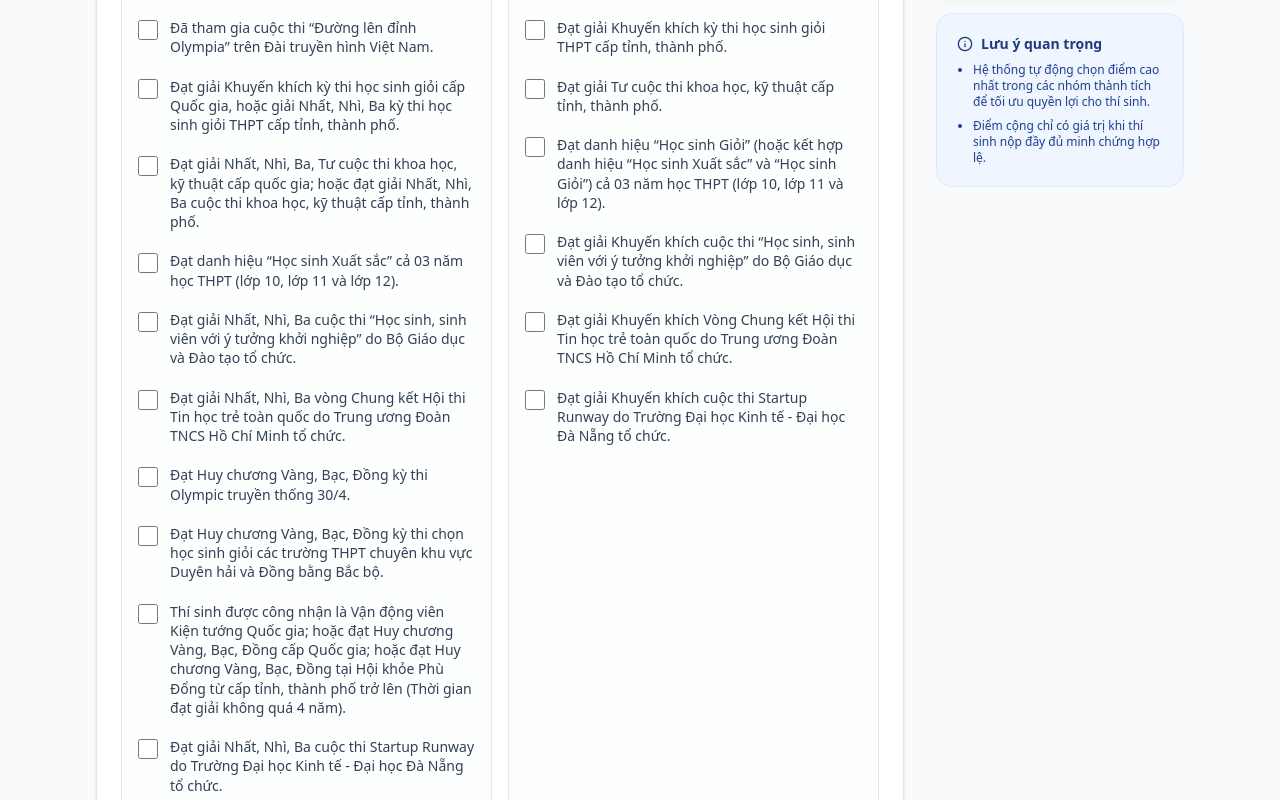
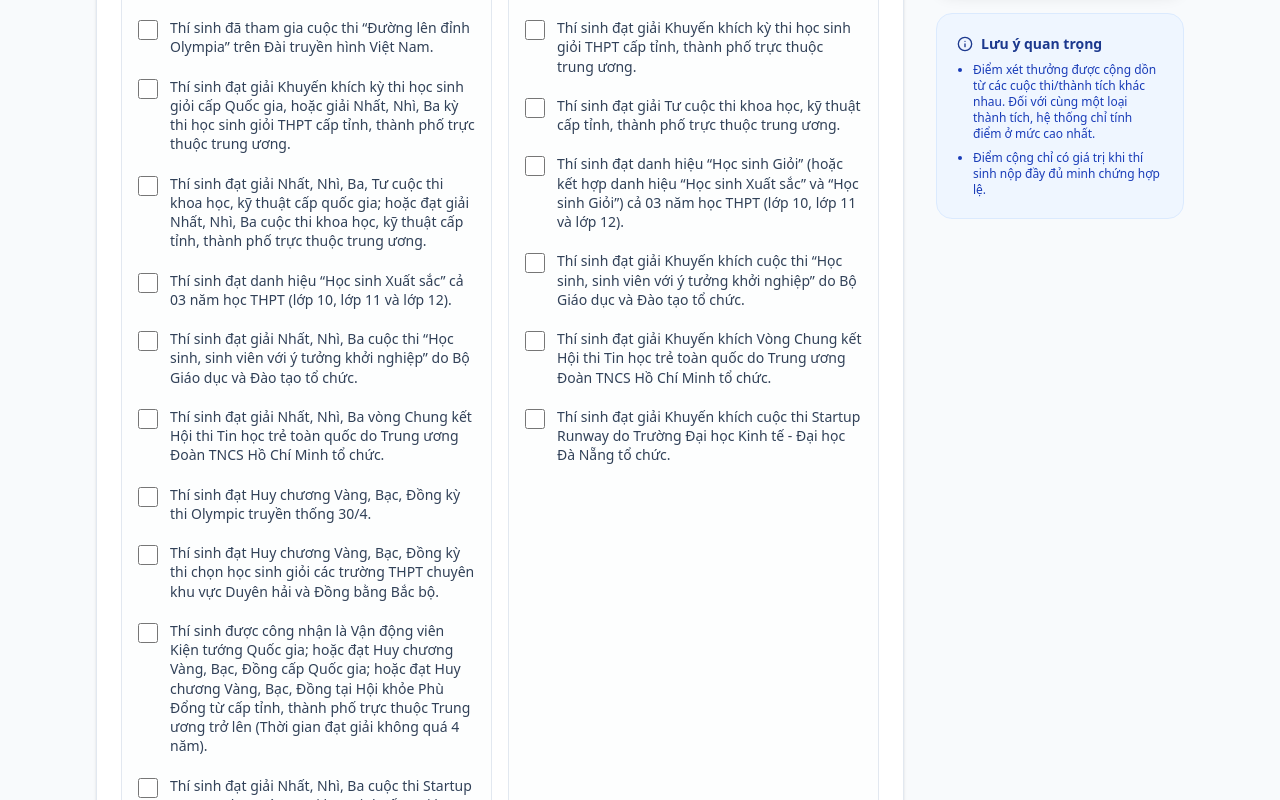
Before and after one commit to diendue48k/congtinhdiemcongdue, a React (Vite) app: page / in a window 1280 px wide. Shown: the part 460-1260 px from the top of the page. Built offline with nearby package versions, Linux system fonts and the light colour scheme.

Commit message:
update feature

```diff
--- a/src/App.tsx
+++ b/src/App.tsx
@@ -72,15 +72,20 @@ export default function App() {
   // Group 1
   const diemThuong = state.isPT1 ? LIMITS.DIEM_THUONG : 0;
 
-  // Group 2
-  const max2_1 = state.hsXuatSac ? 1.5 : (state.hsGioi ? 1.0 : 0);
-  const max2_2 = (state.hsgQuocGia || state.hsgTinh || state.olympic || state.hsgDuyenHai) ? 1.5 : (state.hsgKkTinh ? 1.0 : 0);
-  const max2_3 = (state.khktQuocGia || state.khktTinh) ? 1.5 : (state.khktKkTinh ? 1.0 : 0);
-  const max2_4 = (state.khoiNghiepNhatNhiBa || state.tinHocTreNhatNhiBa || state.startupDueNhatNhiBa) ? 1.5 : ((state.khoiNghiepKk || state.tinHocTreKk || state.startupDueKk) ? 1.0 : 0);
-  const max2_5 = state.theThao ? 1.5 : 0;
-  const max2_6 = state.olympia ? 1.5 : 0;
+  // Group 2 (Điểm xét thưởng) - Cộng dồn các thành tích khác nhau
+  const diem_hs = state.hsXuatSac ? 1.5 : (state.hsGioi ? 1.0 : 0);
+  const diem_hsg = state.hsgQuocGia ? 1.5 : (state.hsgKkTinh ? 1.0 : 0);
+  const diem_khkt = state.khktQuocGia ? 1.5 : (state.khktKkTinh ? 1.0 : 0);
+  const diem_khoiNghiep = state.khoiNghiepNhatNhiBa ? 1.5 : (state.khoiNghiepKk ? 1.0 : 0);
+  const diem_tinHocTre = state.tinHocTreNhatNhiBa ? 1.5 : (state.tinHocTreKk ? 1.0 : 0);
+  const diem_startupDue = state.startupDueNhatNhiBa ? 1.5 : (state.startupDueKk ? 1.0 : 0);
+  const diem_olympia = state.olympia ? 1.5 : 0;
+  const diem_olympic = state.olympic ? 1.5 : 0;
+  const diem_hsgDuyenHai = state.hsgDuyenHai ? 1.5 : 0;
+  const diem_theThao = state.theThao ? 1.5 : 0;
 
-  const diemXetThuong = Math.min(max2_1 + max2_2 + max2_3 + max2_4 + max2_5 + max2_6, LIMITS.DIEM_XET_THUONG);
+  const totalXetThuong = diem_hs + diem_hsg + diem_khkt + diem_khoiNghiep + diem_tinHocTre + diem_startupDue + diem_olympia + diem_olympic + diem_hsgDuyenHai + diem_theThao;
+  const diemXetThuong = Math.min(totalXetThuong, LIMITS.DIEM_XET_THUONG);
 
   // Group 3
   const max3_1 = state.heDaoTao === 'tieu_chuan' ? 0 : state.ngoaiNgu;
@@ -111,7 +116,7 @@ export default function App() {
   );
 
   return (
-    <div className="min-h-screen bg-slate-50 font-sans text-slate-800 pb-24">
+    <div className="min-h-screen bg-slate-50 font-sans text-slate-800 pb-24 relative">
       {/* Header */}
       <header className="bg-white border-b border-slate-200 sticky top-0 z-10 shadow-sm">
         <div className="max-w-6xl mx-auto px-4 sm:px-6 lg:px-8 h-14 sm:h-16 flex items-center justify-center sm:justify-start gap-2 sm:gap-3">
@@ -191,28 +196,28 @@ export default function App() {
                     <div className="border border-slate-200 rounded-lg p-4 bg-slate-50/30">
                       <h4 className="text-sm font-semibold text-slate-800 mb-3">Cộng 1,5 điểm cho mỗi thành tích sau</h4>
                       <div className="space-y-1">
-                        <CheckboxItem label="Đã tham gia cuộc thi “Đường lên đỉnh Olympia” trên Đài truyền hình Việt Nam." stateKey="olympia" colorClass="text-[#009A44] focus:ring-[#009A44]" />
-                        <CheckboxItem label="Đạt giải Khuyến khích kỳ thi học sinh giỏi cấp Quốc gia, hoặc giải Nhất, Nhì, Ba kỳ thi học sinh giỏi THPT cấp tỉnh, thành phố." stateKey="hsgQuocGia" colorClass="text-[#009A44] focus:ring-[#009A44]" />
-                        <CheckboxItem label="Đạt giải Nhất, Nhì, Ba, Tư cuộc thi khoa học, kỹ thuật cấp quốc gia; hoặc đạt giải Nhất, Nhì, Ba cuộc thi khoa học, kỹ thuật cấp tỉnh, thành phố." stateKey="khktQuocGia" colorClass="text-[#009A44] focus:ring-[#009A44]" />
-                        <CheckboxItem label="Đạt danh hiệu “Học sinh Xuất sắc” cả 03 năm học THPT (lớp 10, lớp 11 và lớp 12)." stateKey="hsXuatSac" colorClass="text-[#009A44] focus:ring-[#009A44]" />
-                        <CheckboxItem label="Đạt giải Nhất, Nhì, Ba cuộc thi “Học sinh, sinh viên với ý tưởng khởi nghiệp” do Bộ Giáo dục và Đào tạo tổ chức." stateKey="khoiNghiepNhatNhiBa" colorClass="text-[#009A44] focus:ring-[#009A44]" />
-                        <CheckboxItem label="Đạt giải Nhất, Nhì, Ba vòng Chung kết Hội thi Tin học trẻ toàn quốc do Trung ương Đoàn TNCS Hồ Chí Minh tổ chức." stateKey="tinHocTreNhatNhiBa" colorClass="text-[#009A44] focus:ring-[#009A44]" />
-                        <CheckboxItem label="Đạt Huy chương Vàng, Bạc, Đồng kỳ thi Olympic truyền thống 30/4." stateKey="olympic" colorClass="text-[#009A44] focus:ring-[#009A44]" />
-                        <CheckboxItem label="Đạt Huy chương Vàng, Bạc, Đồng kỳ thi chọn học sinh giỏi các trường THPT chuyên khu vực Duyên hải và Đồng bằng Bắc bộ." stateKey="hsgDuyenHai" colorClass="text-[#009A44] focus:ring-[#009A44]" />
-                        <CheckboxItem label="Thí sinh được công nhận là Vận động viên Kiện tướng Quốc gia; hoặc đạt Huy chương Vàng, Bạc, Đồng cấp Quốc gia; hoặc đạt Huy chương Vàng, Bạc, Đồng tại Hội khỏe Phù Đổng từ cấp tỉnh, thành phố trở lên (Thời gian đạt giải không quá 4 năm)." stateKey="theThao" colorClass="text-[#009A44] focus:ring-[#009A44]" />
-                        <CheckboxItem label="Đạt giải Nhất, Nhì, Ba cuộc thi Startup Runway do Trường Đại học Kinh tế - Đại học Đà Nẵng tổ chức." stateKey="startupDueNhatNhiBa" colorClass="text-[#009A44] focus:ring-[#009A44]" />
+                        <CheckboxItem label="Thí sinh đã tham gia cuộc thi “Đường lên đỉnh Olympia” trên Đài truyền hình Việt Nam." stateKey="olympia" colorClass="text-[#009A44] focus:ring-[#009A44]" />
+                        <CheckboxItem label="Thí sinh đạt giải Khuyến khích kỳ thi học sinh giỏi cấp Quốc gia, hoặc giải Nhất, Nhì, Ba kỳ thi học sinh giỏi THPT cấp tỉnh, thành phố trực thuộc trung ương." stateKey="hsgQuocGia" colorClass="text-[#009A44] focus:ring-[#009A44]" />
+                        <CheckboxItem label="Thí sinh đạt giải Nhất, Nhì, Ba, Tư cuộc thi khoa học, kỹ thuật cấp quốc gia; hoặc đạt giải Nhất, Nhì, Ba cuộc thi khoa học, kỹ thuật cấp tỉnh, thành phố trực thuộc trung ương." stateKey="khktQuocGia" colorClass="text-[#009A44] focus:ring-[#009A44]" />
+                        <CheckboxItem label="Thí sinh đạt danh hiệu “Học sinh Xuất sắc” cả 03 năm học THPT (lớp 10, lớp 11 và lớp 12)." stateKey="hsXuatSac" colorClass="text-[#009A44] focus:ring-[#009A44]" />
+                        <CheckboxItem label="Thí sinh đạt giải Nhất, Nhì, Ba cuộc thi “Học sinh, sinh viên với ý tưởng khởi nghiệp” do Bộ Giáo dục và Đào tạo tổ chức." stateKey="khoiNghiepNhatNhiBa" colorClass="text-[#009A44] focus:ring-[#009A44]" />
+                        <CheckboxItem label="Thí sinh đạt giải Nhất, Nhì, Ba vòng Chung kết Hội thi Tin học trẻ toàn quốc do Trung ương Đoàn TNCS Hồ Chí Minh tổ chức." stateKey="tinHocTreNhatNhiBa" colorClass="text-[#009A44] focus:ring-[#009A44]" />
+                        <CheckboxItem label="Thí sinh đạt Huy chương Vàng, Bạc, Đồng kỳ thi Olympic truyền thống 30/4." stateKey="olympic" colorClass="text-[#009A44] focus:ring-[#009A44]" />
+                        <CheckboxItem label="Thí sinh đạt Huy chương Vàng, Bạc, Đồng kỳ thi chọn học sinh giỏi các trường THPT chuyên khu vực Duyên hải và Đồng bằng Bắc bộ." stateKey="hsgDuyenHai" colorClass="text-[#009A44] focus:ring-[#009A44]" />
+                        <CheckboxItem label="Thí sinh được công nhận là Vận động viên Kiện tướng Quốc gia; hoặc đạt Huy chương Vàng, Bạc, Đồng cấp Quốc gia; hoặc đạt Huy chương Vàng, Bạc, Đồng tại Hội khỏe Phù Đổng từ cấp tỉnh, thành phố trực thuộc Trung ương trở lên (Thời gian đạt giải không quá 4 năm)." stateKey="theThao" colorClass="text-[#009A44] focus:ring-[#009A44]" />
+                        <CheckboxItem label="Thí sinh đạt giải Nhất, Nhì, Ba cuộc thi Startup Runway do Trường Đại học Kinh tế - Đại học Đà Nẵng tổ chức." stateKey="startupDueNhatNhiBa" colorClass="text-[#009A44] focus:ring-[#009A44]" />
                       </div>
                     </div>
                     {/* Cột 1.0 điểm */}
                     <div className="border border-slate-200 rounded-lg p-4 bg-slate-50/30">
                       <h4 className="text-sm font-semibold text-slate-800 mb-3">Cộng 1,0 điểm cho mỗi thành tích sau</h4>
                       <div className="space-y-1">
-                        <CheckboxItem label="Đạt giải Khuyến khích kỳ thi học sinh giỏi THPT cấp tỉnh, thành phố." stateKey="hsgKkTinh" colorClass="text-[#009A44] focus:ring-[#009A44]" />
-                        <CheckboxItem label="Đạt giải Tư cuộc thi khoa học, kỹ thuật cấp tỉnh, thành phố." stateKey="khktKkTinh" colorClass="text-[#009A44] focus:ring-[#009A44]" />
-                        <CheckboxItem label="Đạt danh hiệu “Học sinh Giỏi” (hoặc kết hợp danh hiệu “Học sinh Xuất sắc” và “Học sinh Giỏi”) cả 03 năm học THPT (lớp 10, lớp 11 và lớp 12)." stateKey="hsGioi" colorClass="text-[#009A44] focus:ring-[#009A44]" />
-                        <CheckboxItem label="Đạt giải Khuyến khích cuộc thi “Học sinh, sinh viên với ý tưởng khởi nghiệp” do Bộ Giáo dục và Đào tạo tổ chức." stateKey="khoiNghiepKk" colorClass="text-[#009A44] focus:ring-[#009A44]" />
-                        <CheckboxItem label="Đạt giải Khuyến khích Vòng Chung kết Hội thi Tin học trẻ toàn quốc do Trung ương Đoàn TNCS Hồ Chí Minh tổ chức." stateKey="tinHocTreKk" colorClass="text-[#009A44] focus:ring-[#009A44]" />
-                        <CheckboxItem label="Đạt giải Khuyến khích cuộc thi Startup Runway do Trường Đại học Kinh tế - Đại học Đà Nẵng tổ chức." stateKey="startupDueKk" colorClass="text-[#009A44] focus:ring-[#009A44]" />
+                        <CheckboxItem label="Thí sinh đạt giải Khuyến khích kỳ thi học sinh giỏi THPT cấp tỉnh, thành phố trực thuộc trung ương." stateKey="hsgKkTinh" colorClass="text-[#009A44] focus:ring-[#009A44]" />
+                        <CheckboxItem label="Thí sinh đạt giải Tư cuộc thi khoa học, kỹ thuật cấp tỉnh, thành phố trực thuộc trung ương." stateKey="khktKkTinh" colorClass="text-[#009A44] focus:ring-[#009A44]" />
+                        <CheckboxItem label="Thí sinh đạt danh hiệu “Học sinh Giỏi” (hoặc kết hợp danh hiệu “Học sinh Xuất sắc” và “Học sinh Giỏi”) cả 03 năm học THPT (lớp 10, lớp 11 và lớp 12)." stateKey="hsGioi" colorClass="text-[#009A44] focus:ring-[#009A44]" />
+                        <CheckboxItem label="Thí sinh đạt giải Khuyến khích cuộc thi “Học sinh, sinh viên với ý tưởng khởi nghiệp” do Bộ Giáo dục và Đào tạo tổ chức." stateKey="khoiNghiepKk" colorClass="text-[#009A44] focus:ring-[#009A44]" />
+                        <CheckboxItem label="Thí sinh đạt giải Khuyến khích Vòng Chung kết Hội thi Tin học trẻ toàn quốc do Trung ương Đoàn TNCS Hồ Chí Minh tổ chức." stateKey="tinHocTreKk" colorClass="text-[#009A44] focus:ring-[#009A44]" />
+                        <CheckboxItem label="Thí sinh đạt giải Khuyến khích cuộc thi Startup Runway do Trường Đại học Kinh tế - Đại học Đà Nẵng tổ chức." stateKey="startupDueKk" colorClass="text-[#009A44] focus:ring-[#009A44]" />
                       </div>
                     </div>
                   </div>
@@ -352,13 +357,20 @@ export default function App() {
               <div className="bg-blue-50 p-5 rounded-2xl border border-blue-100">
                 <h4 className="font-semibold text-blue-900 text-sm mb-2 flex items-center gap-2"><Info className="w-4 h-4"/> Lưu ý quan trọng</h4>
                 <ul className="text-xs text-blue-800 space-y-2 list-disc pl-4">
-                  <li>Hệ thống tự động chọn điểm cao nhất trong các nhóm thành tích để tối ưu quyền lợi cho thí sinh.</li>
+                  <li>Điểm xét thưởng được cộng dồn từ các cuộc thi/thành tích khác nhau. Đối với cùng một loại thành tích, hệ thống chỉ tính điểm ở mức cao nhất.</li>
                   <li>Điểm cộng chỉ có giá trị khi thí sinh nộp đầy đủ minh chứng hợp lệ.</li>
                 </ul>
               </div>
             </div>
           </div>
 
+        </div>
+
+        {/* Footer Copyright */}
+        <div className="mt-12 mb-8 text-center relative z-10">
+          <p className="text-xs text-slate-400/60 tracking-wide">
+            © {new Date().getFullYear()} Thiết kế và phát triển bởi Lê Vĩnh Diện
+          </p>
         </div>
       </main>
 
```
